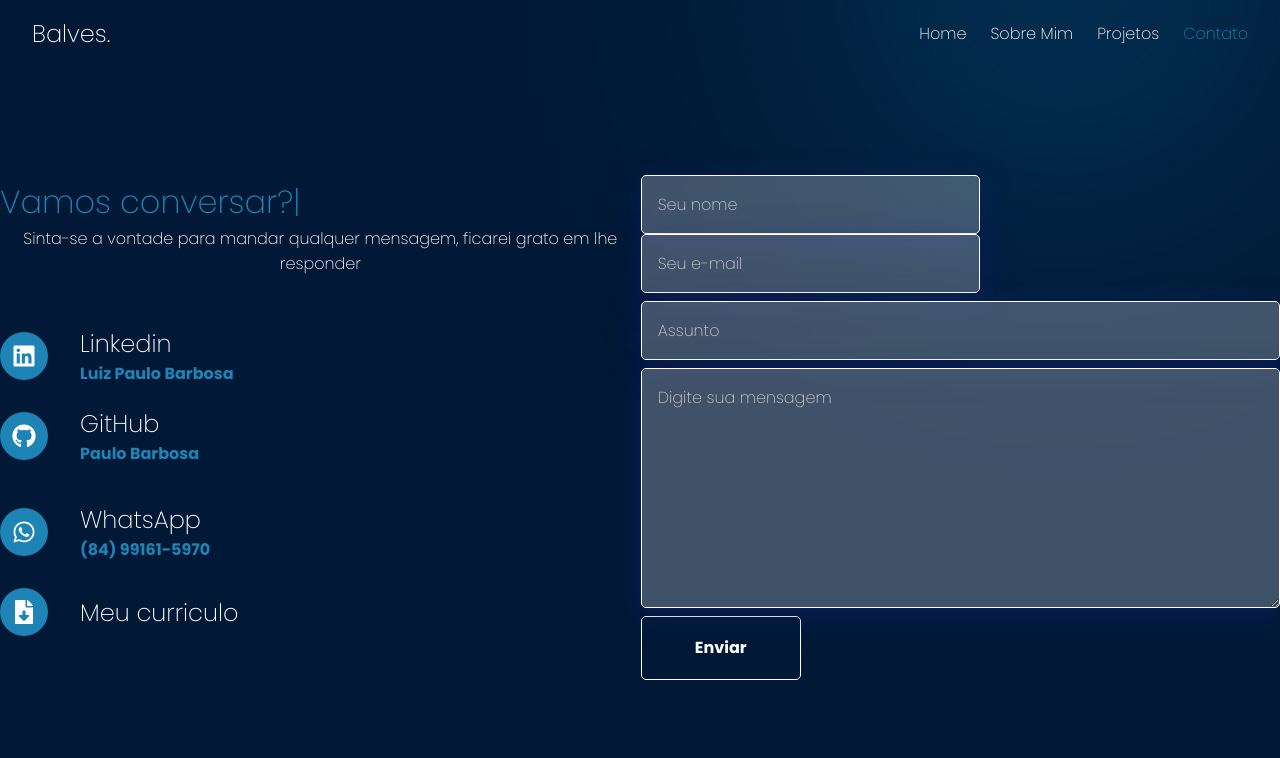
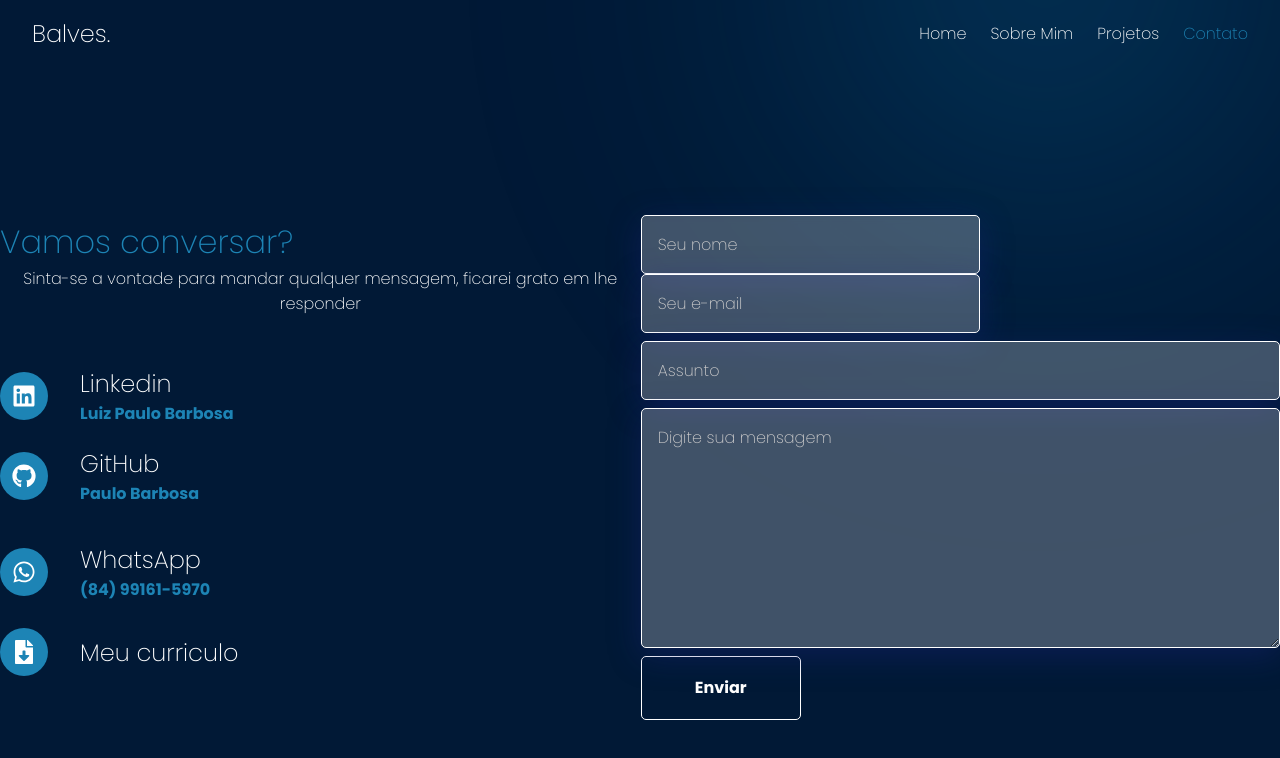
Before and after one commit to balvesD3v/meu-portifolio, a React (Vite) app: page /contato in a window 1280 px wide. Shown: the top 758 px of the page. Built offline with nearby package versions, Linux system fonts and the light colour scheme.

Commit message:
fix responvity

```diff
--- a/src/pages/Contato/styles.js
+++ b/src/pages/Contato/styles.js
@@ -3,8 +3,9 @@ import styled from "styled-components";
 export const Container = styled.div`
   display: flex;
   justify-content: space-around;
-  height: calc(100vh - 10vh);
+  height: 100vh;
   align-items: center;
+  margin-bottom: 10em;
 
   @media (max-width: 768px) {
     display: flex;
```
